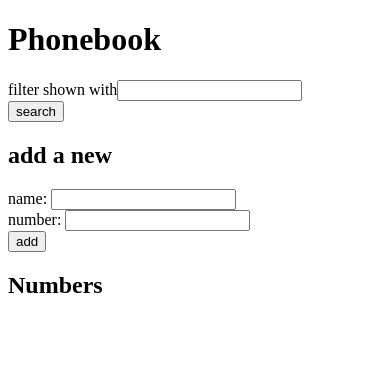
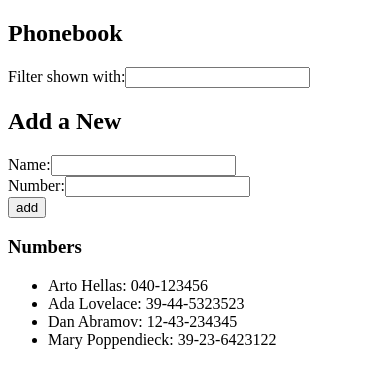
Before and after one commit to salcrom/FullStackOpen_part3, a React (Vite) app: page / in a window 390 px wide. Shown: the top 388 px of the page. Built offline with nearby package versions, Linux system fonts and the light colour scheme.

Commit message:
phonebook - paso 5 listo

```diff
--- a/src/App.jsx
+++ b/src/App.jsx
@@ -1,5 +1,7 @@
 import { useState } from "react";
-import { Person } from "./components/Person";
+import { Persons } from "./components/Persons";
+import { PersonForm } from "./components/PersonForm";
+import { Filter } from "./components/Filter";
 
 const App = () => {
     const [persons, setPersons] = useState([
@@ -10,102 +12,70 @@ const App = () => {
     ]);
     const [newName, setNewName] = useState("");
     const [newNumber, setNewNumber] = useState("");
-    const [newSearch, setNewSearch] = useState("");
-    const [newPersons, setNewPersons] = useState([]);
+    const [filter, setFilter] = useState("");
 
-    const addPhone = (event) => {
+    const handleInputChange = (setter) => (event) => setter(event.target.value);
+
+    const addPerson = (event) => {
         event.preventDefault();
-        // console.log("form clicked", event.target);
 
-        persons.forEach((person) => {
-            if (newName === person.name) {
-                alert(`${newName} is already added to phonebok`);
-                setPersons(persons);
-                setNewName("");
-                return;
+        const existingPerson = persons.find(
+            (person) => person.name === newName
+        );
+
+        if (existingPerson) {
+            if (
+                window.confirm(
+                    `${newName} is already added to phonebook, replace the old number with a new one?`
+                )
+            ) {
+                const updatedPerson = { ...existingPerson, number: newNumber };
+
+                setPersons(
+                    persons.map((person) =>
+                        person.id !== existingPerson.id ? person : updatedPerson
+                    )
+                );
+            }
         } else {
             const personObject = {
                 name: newName,
                 number: newNumber,
-                    id: persons.length + 1,
             };
             setPersons(persons.concat(personObject));
             setNewName("");
             setNewNumber("");
         }
-        });
-    };
-
-    const handlePhoneChange = (event) => {
-        // console.log(event.target.value);
-        setNewName(event.target.value);
-    };
-
-    const handleNumberChange = (event) => {
-        console.log(event.target.value);
-        setNewNumber(event.target.value);
-    };
-
-    const searchNumbers = (event) => {
-        event.preventDefault();
-        // console.log("search", newSearch);
-        const newPersons = persons.filter((person) =>
-            person.name.toLowerCase().startsWith(newSearch.toLowerCase())
-        );
-        // console.log(newPersons);
-        setNewPersons(newPersons);
-        setNewSearch("");
-    };
-
-    const handleSearchChange = (event) => {
-        // console.log(event.target.value);
-        setNewSearch(event.target.value);
     };
 
     return (
-        <div>
-            <h1>Phonebook</h1>
-            {/* <form onSubmit={searchPhone}> */}
-            <form onSubmit={searchNumbers}>
-                <div>
-                    filter shown with
-                    <input value={newSearch} onChange={handleSearchChange} />
-                </div>
-                <div>
-                    <button type="submit">search</button>
-                </div>
-            </form>
+        <>
+            <header>
+                <h2>Phonebook</h2>
 
-            <h2>add a new</h2>
-            <form onSubmit={addPhone}>
-                <div>
-                    name: <input value={newName} onChange={handlePhoneChange} />
-                </div>
-                <div>
-                    number:{" "}
-                    <input value={newNumber} onChange={handleNumberChange} />
-                </div>
-                <div>
-                    <button type="submit">add</button>
-                </div>
-            </form>
-            <>
-                <h2>Numbers</h2>
-                {persons.length === newSearch.length ? (
-                    <div>
-                        {persons.map((person) => (
-                            <Person key={person.id} person={person} />
-                        ))}
-                    </div>
-                ) : (
-                    <div>
-                        {newPersons.map((newPerson) => (
-                            <Person key={newPerson.id} person={newPerson} />
-                        ))}
-                    </div>
-                )}
+                <Filter
+                    filter={filter}
+                    handleFilterChange={handleInputChange(setFilter)}
+                />
+            </header>
+
+            <main>
+                <h2>Add a New</h2>
+
+                <PersonForm
+                    addPerson={addPerson}
+                    newName={newName}
+                    handleNameChange={handleInputChange(setNewName)}
+                    setNumber={newNumber}
+                    handleNumberChange={handleInputChange(setNewNumber)}
+                />
+            </main>
+
+            <footer>
+                <h3>Numbers</h3>
+                <Persons persons={persons} filter={filter} />
+            </footer>
         </>
-        </div>
     );
 };
 
--- /dev/null
+++ b/src/components/Filter.jsx
@@ -0,0 +1,14 @@
+export const Filter = ({ filter, handleFilterChange }) => {
+    return (
+        <div>
+            <label>
+                Filter shown with:
+                <input
+                    type="text"
+                    value={filter}
+                    onChange={handleFilterChange}
+                />
+            </label>
+        </div>
+    );
+};
--- a/src/components/Person.jsx
+++ /dev/null
@@ -1,7 +0,0 @@
-export const Person = ({ person }) => {
-    return (
-        <li>
-            {person.name} - {person.number}
-        </li>
-    );
-};
--- /dev/null
+++ b/src/components/PersonForm.jsx
@@ -0,0 +1,35 @@
+export const PersonForm = ({
+    addPerson,
+    newName,
+    handleNameChange,
+    newNumber,
+    handleNumberChange,
+}) => {
+    return (
+        <form onSubmit={addPerson}>
+            <div>
+                <label>
+                    Name:
+                    <input
+                        type="text"
+                        value={newName}
+                        onChange={handleNameChange}
+                    />
+                </label>
+            </div>
+            <div>
+                <label>
+                    Number:
+                    <input
+                        type="tel"
+                        value={newNumber}
+                        onChange={handleNumberChange}
+                    />
+                </label>
+            </div>
+            <div>
+                <button type="submit">add</button>
+            </div>
+        </form>
+    );
+};
--- /dev/null
+++ b/src/components/Persons.jsx
@@ -0,0 +1,18 @@
+export const Persons = ({ filter, persons }) => {
+    // console.log({ filter, persons });
+    const personsToShow = filter
+        ? persons.filter((person) =>
+              person.name.toLowerCase().includes(filter.toLowerCase())
+          )
+        : persons;
+
+    return (
+        <ul>
+            {personsToShow.map((person) => (
+                <li key={person.name}>
+                    {person.name}: {person.number}
+                </li>
+            ))}
+        </ul>
+    );
+};
```
Lines whose indentation alone changed are shown as unchanged.
